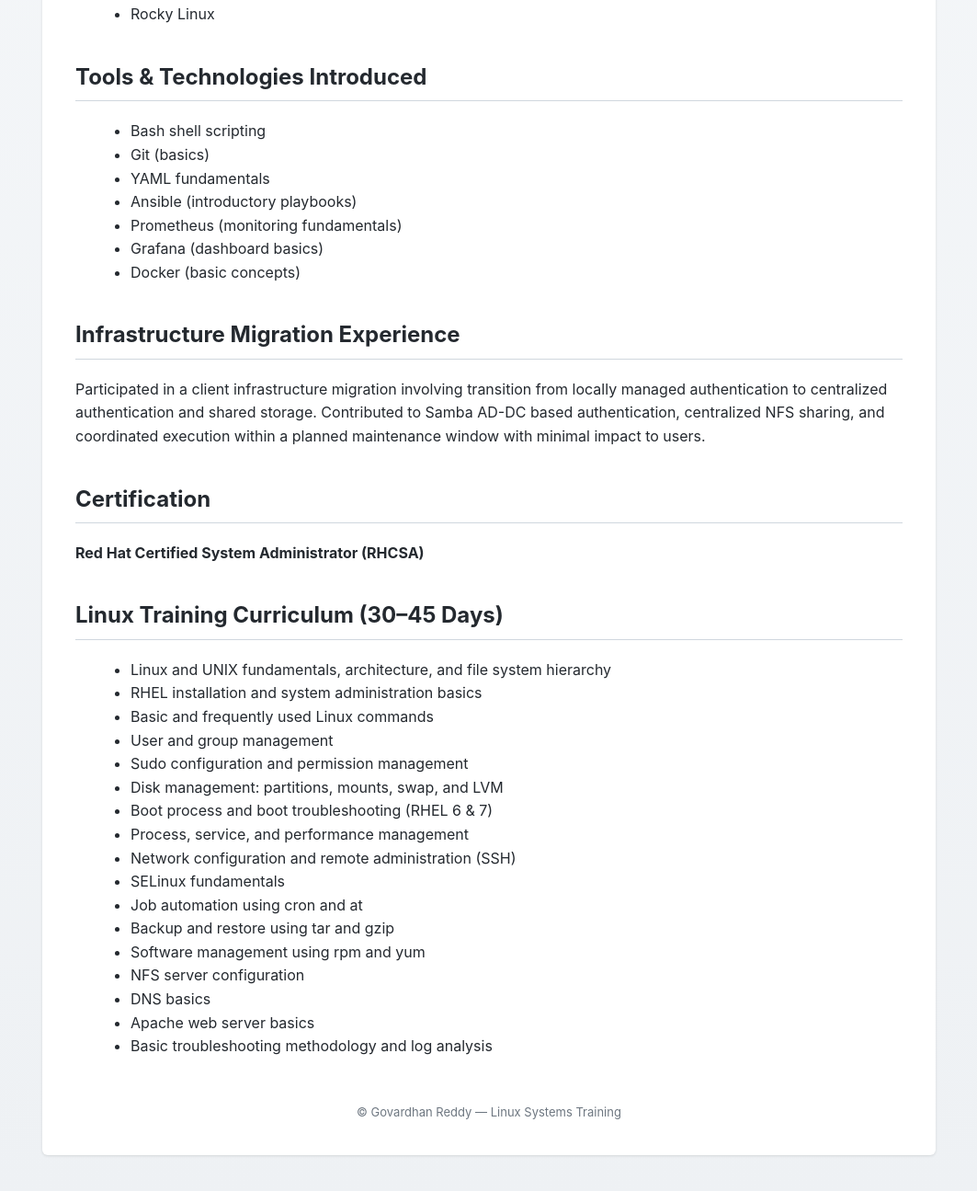
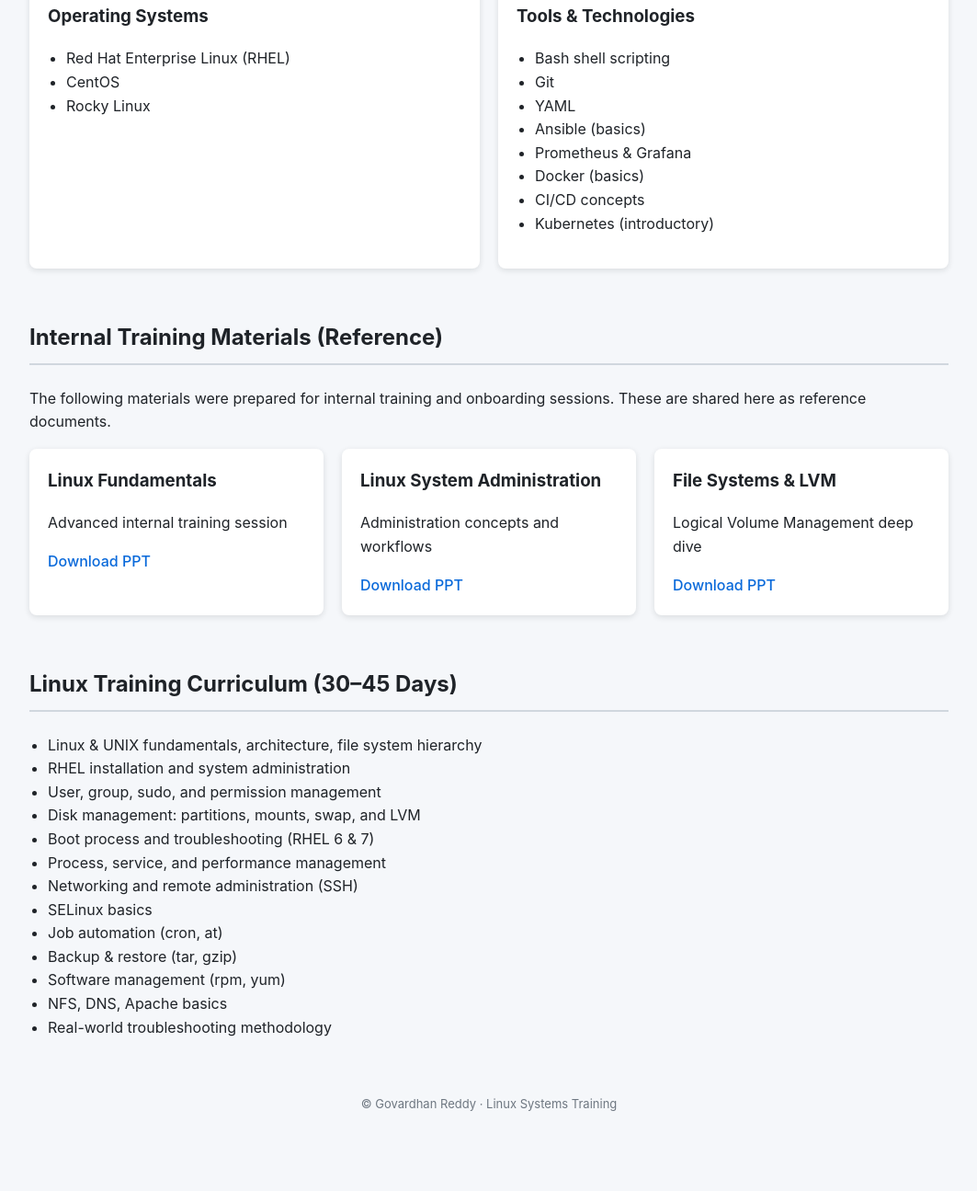
Before and after one commit to mrlinuxtechy-dot/mrlinuxtechy-dot.github.io, a plain HTML site: page index.html in a window 1280 px wide. Shown: the part 793-2088 px from the top of the page at 92% size, without its empty margins (108-1171 px from the left). After the commit the page ends 2052 px from the top, so only its background shows below. Drawn offline with Linux system fonts and the light colour scheme.

Commit message:
Update index.html
made changes to index file added PPT

```diff
--- a/index.html
+++ b/index.html
@@ -7,51 +7,76 @@
 
   <style>
     body {
+      margin: 0;
       font-family: -apple-system, BlinkMacSystemFont, "Segoe UI",
                    Helvetica, Arial, sans-serif;
-      margin: 0;
-      background: linear-gradient(180deg, #f6f8fa 0%, #eef1f4 100%);
-      color: #24292f;
+      background: #f5f7fa;
+      color: #1f2328;
       line-height: 1.6;
     }
 
     .container {
-      max-width: 900px;
-      margin: 48px auto;
-      background: #ffffff;
-      padding: 36px;
-      border-radius: 6px;
-      box-shadow: 0 1px 3px rgba(27,31,36,0.12);
+      max-width: 1000px;
+      margin: 0 auto;
+      padding: 48px 24px;
     }
 
-    h1 {
+    header {
+      text-align: center;
+      margin-bottom: 60px;
+    }
+
+    header h1 {
       margin-bottom: 6px;
     }
 
-    h2 {
-      margin-top: 36px;
-      border-bottom: 1px solid #d0d7de;
-      padding-bottom: 6px;
+    header p {
+      color: #57606a;
+      margin: 4px 0;
     }
 
-    .header {
-      text-align: center;
+    section {
+      margin-bottom: 56px;
     }
 
-    .meta {
-      font-size: 14px;
-      color: #57606a;
+    h2 {
+      border-bottom: 2px solid #d0d7de;
+      padding-bottom: 8px;
+      margin-bottom: 24px;
+    }
+
+    .grid {
+      display: grid;
+      grid-template-columns: repeat(auto-fit, minmax(260px, 1fr));
+      gap: 20px;
+    }
+
+    .card {
+      background: #ffffff;
+      border-radius: 8px;
+      padding: 20px;
+      box-shadow: 0 2px 6px rgba(27,31,36,0.12);
+    }
+
+    .card h3 {
+      margin-top: 0;
+    }
+
+    .card a {
+      text-decoration: none;
+      color: #0969da;
+      font-weight: 500;
     }
 
     ul {
-      margin-left: 20px;
+      padding-left: 20px;
     }
 
     footer {
-      margin-top: 48px;
+      text-align: center;
+      color: #6e7781;
       font-size: 13px;
-      color: #6e7781;
-      text-align: center;
+      margin-top: 60px;
     }
   </style>
 </head>
@@ -60,88 +85,116 @@
 
 <div class="container">
 
-  <div class="header">
+  <header>
     <h1>Govardhan Reddy</h1>
     <p><strong>Linux Systems Trainer | Linux Administrator</strong></p>
-    <p class="meta">
-      Bangalore, Karnataka, India |
-      mrlinuxtechy@gmail.com
+    <p>Bangalore, Karnataka, India · mrlinuxtechy@gmail.com</p>
+  </header>
+
+  <section>
+    <h2>About</h2>
+    <p>
+      Linux Systems professional with 7 years of industry experience across
+      Linux system administration, enterprise infrastructure support,
+      escalation handling, and team leadership.
+      Focused on delivering practical, hands-on Linux training
+      based on real-world operational scenarios.
     </p>
-  </div>
+  </section>
 
-  <h2>About the Trainer</h2>
-  <p>
-    Linux Systems professional with 7 years of industry experience across Linux
-    system administration, enterprise infrastructure support, escalation handling,
-    and team leadership. Focused on delivering practical, hands-on Linux training
-    based on real-world operational scenarios rather than theory-only instruction.
-  </p>
-
-  <h2>Professional Experience Summary</h2>
+  <section>
+    <h2>Professional Summary</h2>
     <ul>
       <li>Total Experience: 7 Years</li>
       <li>Intern & Freelancer: 2 Years</li>
       <li>L2 Escalation Contact: 2 Years</li>
-    <li>Linux Team Lead: 3 Years (24x7 operations, team of 8 engineers)</li>
-    <li>Infrastructure scale: ~16,000 physical servers and ~3,000 cloud instances</li>
+      <li>Linux Team Lead: 3 Years (24×7 operations, team of 8 engineers)</li>
+      <li>Infrastructure exposure: ~16,000 physical servers, ~3,000 cloud instances</li>
     </ul>
+  </section>
 
-  <h2>Operating Systems Covered</h2>
+  <section>
+    <h2>Operating Systems & Tools</h2>
+    <div class="grid">
+      <div class="card">
+        <h3>Operating Systems</h3>
         <ul>
           <li>Red Hat Enterprise Linux (RHEL)</li>
           <li>CentOS</li>
           <li>Rocky Linux</li>
         </ul>
-
-  <h2>Tools & Technologies Introduced</h2>
+      </div>
+      <div class="card">
+        <h3>Tools & Technologies</h3>
         <ul>
           <li>Bash shell scripting</li>
-    <li>Git (basics)</li>
-    <li>YAML fundamentals</li>
-    <li>Ansible (introductory playbooks)</li>
-    <li>Prometheus (monitoring fundamentals)</li>
-    <li>Grafana (dashboard basics)</li>
-    <li>Docker (basic concepts)</li>
+          <li>Git</li>
+          <li>YAML</li>
+          <li>Ansible (basics)</li>
+          <li>Prometheus & Grafana</li>
+          <li>Docker (basics)</li>
+          <li>CI/CD concepts</li>
+          <li>Kubernetes (introductory)</li>
         </ul>
+      </div>
+    </div>
+  </section>
 
-  <h2>Infrastructure Migration Experience</h2>
+  <section>
+    <h2>Internal Training Materials (Reference)</h2>
     <p>
-    Participated in a client infrastructure migration involving transition from
-    locally managed authentication to centralized authentication and shared storage.
-    Contributed to Samba AD-DC based authentication, centralized NFS sharing,
-    and coordinated execution within a planned maintenance window with minimal
-    impact to users.
+      The following materials were prepared for internal training and
+      onboarding sessions. These are shared here as reference documents.
     </p>
 
-  <h2>Certification</h2>
-  <p>
-    <strong>Red Hat Certified System Administrator (RHCSA)</strong>
-  </p>
+    <div class="grid">
+      <div class="card">
+        <h3>Linux Fundamentals</h3>
+        <p>Advanced internal training session</p>
+        <a href="training-materials/Linux_Fundamentals_Training_advanced_session_1.pptx" target="_blank">
+          Download PPT
+        </a>
+      </div>
 
-  <!-- COURSE CONTENT AT THE BOTTOM -->
+      <div class="card">
+        <h3>Linux System Administration</h3>
+        <p>Administration concepts and workflows</p>
+        <a href="training-materials/Linux_System_Administration_Presentation_session_2.pptx" target="_blank">
+          Download PPT
+        </a>
+      </div>
+
+      <div class="card">
+        <h3>File Systems & LVM</h3>
+        <p>Logical Volume Management deep dive</p>
+        <a href="training-materials/LVM_Training_Presentation_Final.pptx" target="_blank">
+          Download PPT
+        </a>
+      </div>
+    </div>
+  </section>
+
+  <section>
     <h2>Linux Training Curriculum (30–45 Days)</h2>
     <ul>
-    <li>Linux and UNIX fundamentals, architecture, and file system hierarchy</li>
-    <li>RHEL installation and system administration basics</li>
-    <li>Basic and frequently used Linux commands</li>
-    <li>User and group management</li>
-    <li>Sudo configuration and permission management</li>
+      <li>Linux & UNIX fundamentals, architecture, file system hierarchy</li>
+      <li>RHEL installation and system administration</li>
+      <li>User, group, sudo, and permission management</li>
       <li>Disk management: partitions, mounts, swap, and LVM</li>
-    <li>Boot process and boot troubleshooting (RHEL 6 & 7)</li>
+      <li>Boot process and troubleshooting (RHEL 6 & 7)</li>
       <li>Process, service, and performance management</li>
-    <li>Network configuration and remote administration (SSH)</li>
-    <li>SELinux fundamentals</li>
-    <li>Job automation using cron and at</li>
-    <li>Backup and restore using tar and gzip</li>
-    <li>Software management using rpm and yum</li>
-    <li>NFS server configuration</li>
-    <li>DNS basics</li>
-    <li>Apache web server basics</li>
-    <li>Basic troubleshooting methodology and log analysis</li>
+      <li>Networking and remote administration (SSH)</li>
+      <li>SELinux basics</li>
+      <li>Job automation (cron, at)</li>
+      <li>Backup & restore (tar, gzip)</li>
+      <li>Software management (rpm, yum)</li>
+      <li>NFS, DNS, Apache basics</li>
+      <li>Real-world troubleshooting methodology</li>
     </ul>
+  </section>
 
   <footer>
-    © Govardhan Reddy — Linux Systems Training
+    © Govardhan Reddy · Linux Systems Training
   </footer>
 
 </div>
```
Lines whose indentation alone changed are shown as unchanged.
